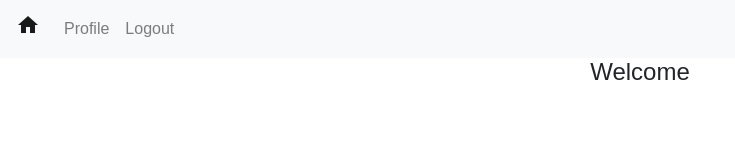
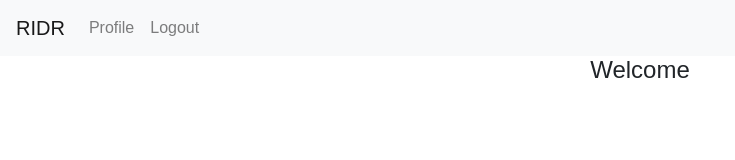
Before and after one commit to efortney/RIDR, a React (Create React App) app in the folder client/: page /home in a window 1280 px wide. Shown: the top 160 px of the page, without its empty margins (0-735 px from the left). Built offline with nearby package versions, Linux system fonts and the light colour scheme.

Commit message:
header changes

```diff
--- a/client/src/components/Header.js
+++ b/client/src/components/Header.js
@@ -5,7 +5,7 @@ const Header = () => {
     <div className='navbarClear'>
     <nav className="navbar  navbar-expand-lg navbar-light bg-light">
       <a className="navbar-brand" href="/home">
-        <i className="material-icons">home</i>
+        RIDR
       </a>
       <button
         className="navbar-toggler"
```
